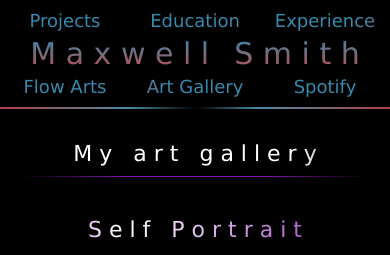
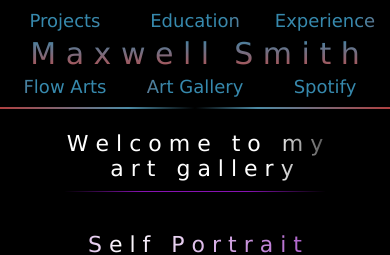
Before and after one commit to mxwllsmth/maxsmith, a React (Create React App) app: page /Art in a window 390 px wide. Shown: the top 255 px of the page. Built offline with nearby package versions, Linux system fonts and the light colour scheme.

Commit message:
Sitewide responsive design updates - v 4.0

```diff
--- a/src/components/Art.js
+++ b/src/components/Art.js
@@ -209,7 +209,7 @@ const Art = props => {
 
 
       <div id="phoneArtDisplay">
-        <h2 className="artSubHeader animated">M y &nbsp; a r t &nbsp; g a l l e r y</h2>
+        <h2 className="artSubHeader animated">W e l c o m e &nbsp; t o &nbsp; m y &nbsp; a r t &nbsp; g a l l e r y</h2>
 
         <div className="artwork">
           <div className="artInfo">
--- a/src/styles/Art.css
+++ b/src/styles/Art.css
@@ -4,9 +4,9 @@
 .artSubHeader {
     display: flex;
     justify-content: center;
-    margin: 50px auto 150px auto;
+    margin: 8vh auto 150px auto;
     width: fit-content;
-    padding: 50px 400px 40px 400px;
+    padding: 50px 5vw 40px 5vw;
     font-size: 36px;
     font-weight: normal;
 }
@@ -133,8 +133,8 @@
     .artSubHeader {
         width: 88vw;
         padding: 0 0 10px 0;
-        font-size: 22px;
-        margin: 40px auto 40px auto;
+        font-size: 30px;
+        margin: 8.5vh auto 40px auto;
         text-align: center;
     }
     .animated {
@@ -240,3 +240,31 @@
         margin-bottom: 10px;
     }
 }
+
+@media only screen and (max-width: 1200px) {
+    .artSubHeader {
+        margin-top: 3.5vh;
+    }
+}
+
+@media only screen and (max-width: 900px) {
+    .artSubHeader {
+        font-size: 22px;
+    }
+}
+
+
+@media only screen and (max-width: 600px) {
+    .artSubHeader {
+        width: 100vw;
+    }
+}
+
+
+@media only screen and (max-width: 500px) {
+    .artSubHeader {
+        left: 0;
+        right: 0;
+        width: 260px;
+    }
+}
--- a/src/styles/Education.css
+++ b/src/styles/Education.css
@@ -17,7 +17,7 @@
     display: flex;
     flex-direction: column;
     width: 65vw;
-    margin: 5% 0 3% 4%;
+    margin: 10vh 0 3% 4%;
     border: solid 1.5px;
     border-image: linear-gradient(
       to top right, black 10%, white 50%, black 90%) 1;
@@ -75,7 +75,7 @@ a {
 }
 
 
-@media only screen and (max-width: 1400px) {
+@media only screen and (max-width: 1200px) {
     #teLogo, #stocktonLogo {
         display: none;
     }
--- a/src/styles/Experience.css
+++ b/src/styles/Experience.css
@@ -32,16 +32,19 @@
 
 #techSkillsContainer {
   display: flex;
+  justify-content: space-evenly;
+  margin-top: 4vh;
 }
 
 #skillsContainer {
   display: flex;
   flex-direction: column;
-  margin-left: 10%;
+  margin-left: 8vw;
   margin-top: 4%;
   font-size: 20px;
   flex-wrap: wrap;
-  height: 300px;
+  height: 30vh;
+  width: 60vw;
 }
 
 #skill {
@@ -86,10 +89,23 @@
   margin-top: 0;
 }
 
+@media only screen and (max-width: 1600px) {
+  #skill {
+    margin-right: 100px;
+  }
+}
 
 @media only screen and (max-width: 1400px) {
+  #tSkills {
+    width: 20vw;
+  }
+}
+
+
+@media only screen and (max-width: 1200px) {
   #techSkillsContainer {
     flex-direction: column;
+    margin-top: 0;
   }
   #tSkillsContainer {
     width: 100vw;
@@ -114,12 +130,20 @@
   }
   #skillsContainer {
     font-size: 14px;
-    margin: 10px 10px 10px 30px;
+    margin: 10px auto 10px auto;
     height: 220px;
+    left: 0;
+    right: 0;
+    justify-content: space-evenly;
   }
   #skill {
-    margin-right: 8px;
+    margin-right: auto;
+    margin-left: auto;
     margin-top:8px;
+    width: fit-content;
+    flex: 1;
+    left: 0;
+    right: 0;
   }
   #brightStarsContainer {
     font-size: 13px;
--- a/src/styles/Flow.css
+++ b/src/styles/Flow.css
@@ -1,5 +1,5 @@
 #flowTitle {
-    padding-top: 50px;
+    margin-top: 10vh;
     padding-bottom: 50px;
     align-items: center;
     display: flex;
@@ -58,19 +58,30 @@
     color: rgb(197, 142, 217);
 }
 #instaFlow {
-    color: rgb(135, 18, 178);
+    color: rgb(182, 24, 239);
+}
+#instaFlow:hover {
+    text-decoration: underline;
 }
 #closingFlow {
     border-bottom: solid 1px;
     border-image: linear-gradient(to right, black 10%, rgb(197, 142, 217) 50%, black 90%) 1;
     background-size: 200% 200%;
     animation: movingGradient 7.5s linear infinite alternate;
+    text-align: center;
     padding: 0 300px 10px 300px;
 }
 
+@media only screen and (max-width: 1200px) {
+    #flowTitle {
+        margin-top: 4vh;
+    }
+}
 
-@media only screen and (max-width: 1400px) {
+
+@media only screen and (max-width: 1000px) {
     #flowTitle {
+        margin-top: 8vh;
         font-size: 22px;
         padding: 10px;
         margin: 20px 10px 10px 10px;
--- a/src/styles/Header.css
+++ b/src/styles/Header.css
@@ -80,7 +80,7 @@
       to right, grey 0%, grey 30%, white 50%, grey 70%, grey 100%);
   }
 
-  @media only screen and (max-width: 1400px) {
+  @media only screen and (max-width: 1200px) {
     #container {
       flex-direction: column;
       justify-content: space-between;
--- a/src/styles/Home.css
+++ b/src/styles/Home.css
@@ -5,6 +5,7 @@
   justify-content: center;
   height: 80vh;
 }
+
 #welcome {
   font-size: 100px;
   font-weight: normal;
@@ -20,35 +21,39 @@
   animation-iteration-count: 1;
   animation-delay: .5s;
 }
+
 #logo {
   height: 70px;
   width: 70px;
   margin: 30px;
 }
+
 #logo:hover {
   border: solid 2px white;
   border-radius: 50%;
   margin: 28px;
 }
+
 #siteNav {
   display: flex;
   justify-content: space-evenly;
   width: 1000px;
   margin-top: 50px;
 }
+
 #homeContainer {
   display: flex;
   flex-wrap: wrap;
-    width: 35%;
+  width: 40vw;;
   align-items: center;
   justify-content: center;
   border: solid 2px;
   padding: 5% 10% 1% 10%;
-    border-image: linear-gradient(
-      to top right, black 0%, rgb(135, 18, 178) 5%, rgb(135, 18, 178) 45%, black 50%, rgb(135, 18, 178) 55%, rgb(135, 18, 178) 95%, black 100%) 1;
+  border-image: linear-gradient(to top right, black 0%, rgb(135, 18, 178) 5%, rgb(135, 18, 178) 45%, black 50%, rgb(135, 18, 178) 55%, rgb(135, 18, 178) 95%, black 100%) 1;
   background-size: 100% 200%;
   animation: movingGradient 7.5s linear infinite;
 }
+
 #homeAbout {
   position: absolute;
   margin-bottom: 180px;
@@ -61,13 +66,16 @@
   animation: movingGradient 12.5s linear infinite reverse;
   animation-iteration-count: 1;
 }
+
 .gimmeMainSpace {
   padding-bottom: 10px;
   padding-top: 10px;
 }
+
 #mainSpace {
   padding-top: 16px;
 }
+
 #email {
   -webkit-background-clip: text;
   background-clip: text;
@@ -78,20 +86,23 @@
   animation-iteration-count: 1;
 }
 
-@media only screen and (max-width: 1400px) {
+@media only screen and (max-width: 1600px) {
   #homeContainer {
     margin-top: 0;
-    height: 60vh;
+    height: 40vh;
     width: 70vw;
   }
+}
+
+@media only screen and (max-width: 1400px) {
   #homeAbout {
-    margin-top: 10vh;
+    margin-top: 8vh;
     display: flex;
     flex-wrap: wrap;
     justify-content: center;
-    font-size: 14px;
     width: 70vw;
   }
+
   #welcome {
     font-size: 40px;
     display: flex;
@@ -101,23 +112,40 @@
     padding: 0 0 60px 0;
     margin: 0;
   }
+
+  #siteNav {
+    margin-top: 30vh;
+    position: absolute;
+    width: 100vw;
+  }
+}
+
+
+@media only screen and (max-width: 1200px) {
   #logo {
     height: 40px;
     width: 40px;
   }
+}
+
+
+@media only screen and (max-width: 900px) {
   #siteNav {
-    margin-top: 50vh;
     position: absolute;
     width: 100vw;
   }
+  #homeAbout {
+    font-size: 14px;
   }
-@media only screen and (max-width: 900px) {
+}
+
+
+@media only screen and (max-width: 600px) {
   #homeContainer {
     margin-top: 8%;
     height: 74vh;
   }
   #siteNav {
-    position: absolute;
-    width: 100vw;
+    margin-top: 45vh;
   }
 }
```
Lines whose indentation alone changed are shown as unchanged.
